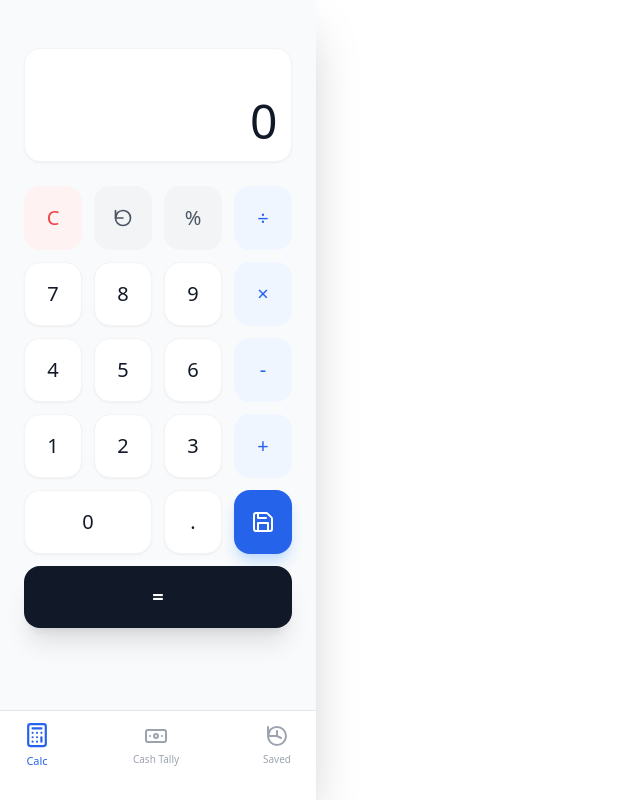
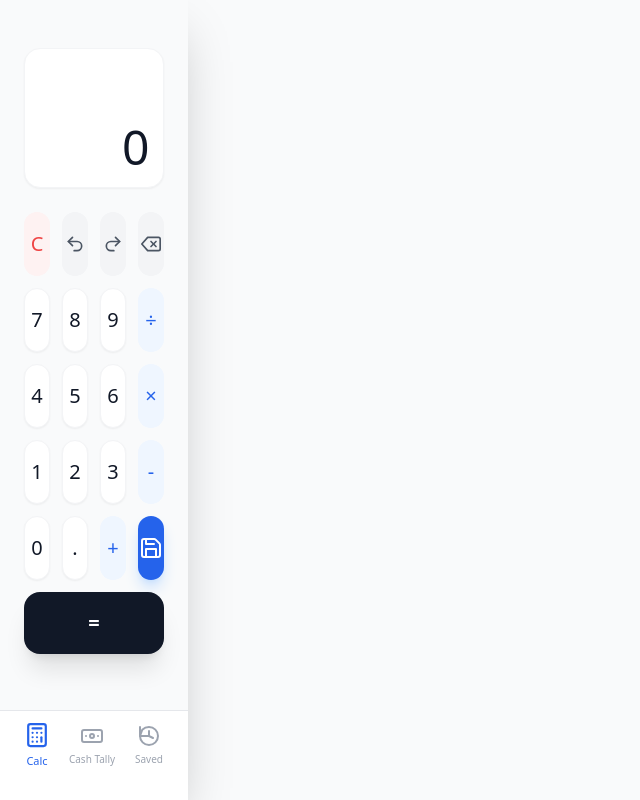
Before and after one commit to revanth01-code/complete-working-mobile-app, a React (Vite) app: page / in a window 1280 px wide. Shown: the whole page, without its empty margins (0-640 px from the left). Built offline with nearby package versions, Linux system fonts and the light colour scheme.

Commit message:
Update App.jsx

```diff
--- a/src/App.jsx
+++ b/src/App.jsx
@@ -1,4 +1,4 @@
-import React, { useState, useEffect } from 'react';
+import React, { useState, useEffect, useCallback } from 'react';
 
 // --- Icons (Built-in) ---
 const IconCalculator = ({ size = 24, className = '' }) => (
@@ -76,22 +76,6 @@ const IconSave = ({ size = 24, className = '' }) => (
     <path d="M7 3v5h8" />
   </svg>
 );
-const IconRotateCcw = ({ size = 24, className = '' }) => (
-  <svg
-    width={size}
-    height={size}
-    viewBox="0 0 24 24"
-    fill="none"
-    stroke="currentColor"
-    strokeWidth="2"
-    strokeLinecap="round"
-    strokeLinejoin="round"
-    className={className}
-  >
-    <path d="M3 12a9 9 0 1 0 9-9 9.75 9.75 0 0 0-6.74 2.74L3 12" />
-    <path d="M3 3v9h9" />
-  </svg>
-);
 const IconTrash2 = ({ size = 24, className = '' }) => (
   <svg
     width={size}
@@ -129,6 +113,55 @@ const IconRefreshCw = ({ size = 24, className = '' }) => (
     <path d="M8 16H3v5" />
   </svg>
 );
+const IconDelete = ({ size = 24, className = '' }) => (
+  <svg
+    width={size}
+    height={size}
+    viewBox="0 0 24 24"
+    fill="none"
+    stroke="currentColor"
+    strokeWidth="2"
+    strokeLinecap="round"
+    strokeLinejoin="round"
+    className={className}
+  >
+    <path d="M21 4H8l-7 8 7 8h13a2 2 0 0 0 2-2V6a2 2 0 0 0-2-2z" />
+    <line x1="18" y1="9" x2="12" y2="15" />
+    <line x1="12" y1="9" x2="18" y2="15" />
+  </svg>
+);
+const IconUndo = ({ size = 24, className = '' }) => (
+  <svg
+    width={size}
+    height={size}
+    viewBox="0 0 24 24"
+    fill="none"
+    stroke="currentColor"
+    strokeWidth="2"
+    strokeLinecap="round"
+    strokeLinejoin="round"
+    className={className}
+  >
+    <path d="M9 14 4 9l5-5" />
+    <path d="M4 9h10.5a5.5 5.5 0 0 1 5.5 5.5v0a5.5 5.5 0 0 1-5.5 5.5H11" />
+  </svg>
+);
+const IconRedo = ({ size = 24, className = '' }) => (
+  <svg
+    width={size}
+    height={size}
+    viewBox="0 0 24 24"
+    fill="none"
+    stroke="currentColor"
+    strokeWidth="2"
+    strokeLinecap="round"
+    strokeLinejoin="round"
+    className={className}
+  >
+    <path d="m15 14 5-5-5-5" />
+    <path d="M20 9H9.5A5.5 5.5 0 0 0 4 14.5v0A5.5 5.5 0 0 0 9.5 20H13" />
+  </svg>
+);
 
 export default function App() {
   const [activeTab, setActiveTab] = useState('standard');
@@ -138,7 +171,6 @@ export default function App() {
   const [pendingSave, setPendingSave] = useState(null);
 
   // --- AUTO-FIX: Inject Tailwind CSS ---
-  // This forces the design engine to load if it's missing
   useEffect(() => {
     const scriptId = 'tailwind-script';
     if (!document.getElementById(scriptId)) {
@@ -193,14 +225,14 @@ export default function App() {
   };
 
   return (
-    <div className="min-h-screen bg-gray-50 flex flex-col font-sans text-gray-800 max-w-md mx-auto shadow-2xl overflow-hidden relative">
+    <div className="min-h-screen bg-gray-50 flex flex-col font-sans text-gray-800 w-full max-w-md mx-auto shadow-2xl overflow-hidden relative">
       {/* --- Internal CSS --- */}
       <style>{`
         .no-scrollbar::-webkit-scrollbar { display: none; }
         .no-scrollbar { -ms-overflow-style: none; scrollbar-width: none; }
         input[type="number"]::-webkit-inner-spin-button,
         input[type="number"]::-webkit-outer-spin-button { -webkit-appearance: none; margin: 0; }
-        body { -webkit-tap-highlight-color: transparent; }
+        body { -webkit-tap-highlight-color: transparent; background-color: #f9fafb; }
       `}</style>
 
       {/* Main Content Area */}
@@ -259,7 +291,7 @@ const SaveModal = ({ onConfirm, onCancel }) => {
       <div className="bg-white rounded-3xl p-6 w-full max-w-sm shadow-2xl scale-100 animate-in zoom-in-95 duration-200">
         <h3 className="text-lg font-bold text-gray-900 mb-2">Save Result</h3>
         <p className="text-sm text-gray-500 mb-4">
-          Give this calculation a name.
+          Give this calculation a name (e.g., "Shop Closing").
         </p>
 
         <input
@@ -305,57 +337,117 @@ const NavButton = ({ active, onClick, icon, label }) => (
 const StandardCalculator = ({ onSave }) => {
   const [display, setDisplay] = useState('0');
   const [equation, setEquation] = useState('');
+  const [waitingForNewNumber, setWaitingForNewNumber] = useState(true); // New flag to handle replacing 0
+  const [history, setHistory] = useState([{ display: '0', equation: '' }]);
+  const [historyIndex, setHistoryIndex] = useState(0);
+
+  // Helper to safely calculate string equations
+  const safeCalculate = (eq) => {
+    try {
+      const cleanEq = eq.replace(/[+\-*/]$/, '');
+      if (!cleanEq) return '0';
+      // eslint-disable-next-line no-new-func
+      const result = new Function(
+        'return ' + cleanEq.replace('×', '*').replace('÷', '/')
+      )();
+      if (!isFinite(result) || isNaN(result)) return 'Error';
+      const formatted = Number(result).toFixed(2).replace(/\.00$/, '');
+      return formatted;
+    } catch (e) {
+      return 'Error';
+    }
+  };
+
+  const updateState = (newDisplay, newEquation) => {
+    const newHistory = history.slice(0, historyIndex + 1);
+    newHistory.push({ display: newDisplay, equation: newEquation });
+    if (newHistory.length > 20) newHistory.shift();
+    setHistory(newHistory);
+    setHistoryIndex(newHistory.length - 1);
+
+    setDisplay(newDisplay);
+    setEquation(newEquation);
+  };
 
   const handleNum = (num) => {
-    if (display === '0') setDisplay(num);
-    else setDisplay(display + num);
+    let newVal;
+    if (waitingForNewNumber || display === '0' || display === 'Error') {
+      newVal = num;
+      setWaitingForNewNumber(false);
+    } else {
+      newVal = display + num;
+    }
+    updateState(newVal, equation);
   };
 
   const handleOp = (op) => {
-    setEquation(display + ' ' + op + ' ');
-    setDisplay('0');
+    let currentEq = equation;
+    let currentDisplay = display;
+
+    // Check if we are chaining operations (e.g. 5 + 3 + )
+    if (equation && !waitingForNewNumber) {
+      // Calculate intermediate result
+      const result = safeCalculate(equation + display);
+      currentEq = result + ' ' + op + ' ';
+      currentDisplay = result; // SHOW RESULT instead of 0
+    } else if (waitingForNewNumber && equation) {
+      // Just changing the operator (e.g. 5 + then press -)
+      currentEq = equation.replace(/[+\-*/]\s*$/, op + ' ');
+      // currentDisplay remains whatever it is
+    } else {
+      // First operator (e.g. 5 +)
+      currentEq = display + ' ' + op + ' ';
+      // currentDisplay remains display
+    }
+
+    setWaitingForNewNumber(true); // Ensure next number starts fresh
+    updateState(currentDisplay, currentEq);
   };
 
-  const calculate = () => {
-    try {
-      const fullEq = equation + display;
-      if (
-        !/^[0-9+\-*/. ()]+$/.test(
-          fullEq.replace('×', '*').replace('÷', '/').replace(/\s/g, '')
-        )
-      ) {
-        if (!isNaN(parseFloat(display))) return display;
-        return null;
-      }
-      const result = new Function(
-        'return ' + fullEq.replace('×', '*').replace('÷', '/')
-      )();
-      const formattedResult = Number(result).toFixed(2).replace(/\.00$/, '');
-      setDisplay(formattedResult);
-      setEquation('');
-      return formattedResult;
-    } catch (e) {
-      setDisplay('Error');
-      return null;
+  const calculateFinal = () => {
+    const fullEq = equation + display;
+    const result = safeCalculate(fullEq);
+    setWaitingForNewNumber(true);
+    updateState(result, '');
+    return result;
+  };
+
+  const handleClear = () => {
+    setWaitingForNewNumber(true);
+    updateState('0', '');
+  };
+
+  const handleBackspace = () => {
+    if (waitingForNewNumber) return; // Don't delete calculated result
+    if (display.length > 1) {
+      updateState(display.slice(0, -1), equation);
+    } else {
+      updateState('0', equation);
+      setWaitingForNewNumber(true);
     }
   };
 
-  const handleClear = () => {
-    setDisplay('0');
-    setEquation('');
+  const handleUndo = () => {
+    if (historyIndex > 0) {
+      const prev = history[historyIndex - 1];
+      setHistoryIndex(historyIndex - 1);
+      setDisplay(prev.display);
+      setEquation(prev.equation);
+    }
   };
 
-  const handleUndo = () => {
-    if (display.length > 1) {
-      setDisplay(display.slice(0, -1));
-    } else {
-      setDisplay('0');
+  const handleRedo = () => {
+    if (historyIndex < history.length - 1) {
+      const next = history[historyIndex + 1];
+      setHistoryIndex(historyIndex + 1);
+      setDisplay(next.display);
+      setEquation(next.equation);
     }
   };
 
   return (
     <div className="flex flex-col h-full p-6">
-      <div className="flex-1 flex flex-col justify-end items-end mb-6 space-y-2 bg-white rounded-2xl p-4 shadow-sm border border-gray-100">
+      <div className="flex-1 flex flex-col justify-end items-end mb-6 space-y-2 bg-white rounded-2xl p-4 shadow-sm border border-gray-100 min-h-[140px]">
         <div className="text-gray-400 text-sm h-6">{equation}</div>
         <div className="text-5xl font-light text-gray-900 tracking-tighter break-all">
           {display}
@@ -363,44 +455,58 @@ const StandardCalculator = ({ onSave }) => {
       </div>
 
       <div className="grid grid-cols-4 gap-3">
+        {/* Row 1: Editing Controls */}
         <CalcBtn label="C" onClick={handleClear} color="red" />
         <CalcBtn
-          label={<IconRotateCcw size={20} />}
+          label={<IconUndo size={20} />}
           onClick={handleUndo}
           color="gray"
         />
-        <CalcBtn label="%" onClick={() => handleOp('%')} color="gray" />
-        <CalcBtn label="÷" onClick={() => handleOp('/')} color="blue" />
+        <CalcBtn
+          label={<IconRedo size={20} />}
+          onClick={handleRedo}
+          color="gray"
+        />
+        <CalcBtn
+          label={<IconDelete size={20} />}
+          onClick={handleBackspace}
+          color="gray"
+        />
 
+        {/* Row 2 */}
         <CalcBtn label="7" onClick={() => handleNum('7')} />
         <CalcBtn label="8" onClick={() => handleNum('8')} />
         <CalcBtn label="9" onClick={() => handleNum('9')} />
-        <CalcBtn label="×" onClick={() => handleOp('*')} color="blue" />
+        <CalcBtn label="÷" onClick={() => handleOp('/')} color="blue" />
 
+        {/* Row 3 */}
         <CalcBtn label="4" onClick={() => handleNum('4')} />
         <CalcBtn label="5" onClick={() => handleNum('5')} />
         <CalcBtn label="6" onClick={() => handleNum('6')} />
-        <CalcBtn label="-" onClick={() => handleOp('-')} color="blue" />
+        <CalcBtn label="×" onClick={() => handleOp('*')} color="blue" />
 
+        {/* Row 4 */}
         <CalcBtn label="1" onClick={() => handleNum('1')} />
         <CalcBtn label="2" onClick={() => handleNum('2')} />
         <CalcBtn label="3" onClick={() => handleNum('3')} />
+        <CalcBtn label="-" onClick={() => handleOp('-')} color="blue" />
+
+        {/* Row 5 */}
+        <CalcBtn label="0" onClick={() => handleNum('0')} />
+        <CalcBtn label="." onClick={() => handleNum('.')} />
         <CalcBtn label="+" onClick={() => handleOp('+')} color="blue" />
-
-        <CalcBtn label="0" onClick={() => handleNum('0')} span="col-span-2" />
-        <CalcBtn label="." onClick={() => handleNum('.')} />
         <button
           onClick={() => {
-            const res = calculate();
-            if (res) onSave(res, 'Calculation');
+            const res = calculateFinal();
+            if (res && res !== 'Error') onSave(res, 'Calculation');
           }}
-          className="bg-blue-600 text-white rounded-2xl p-4 text-xl font-medium active:scale-95 transition-transform flex items-center justify-center shadow-lg shadow-blue-200"
+          className="bg-blue-600 text-white rounded-2xl text-xl font-medium active:scale-95 transition-transform flex items-center justify-center shadow-lg shadow-blue-200"
         >
           <IconSave size={24} />
         </button>
       </div>
       <button
-        onClick={calculate}
+        onClick={calculateFinal}
         className="mt-3 w-full bg-gray-900 text-white py-4 rounded-2xl font-bold text-xl shadow-xl active:scale-95 transition-all"
       >
         =
```
